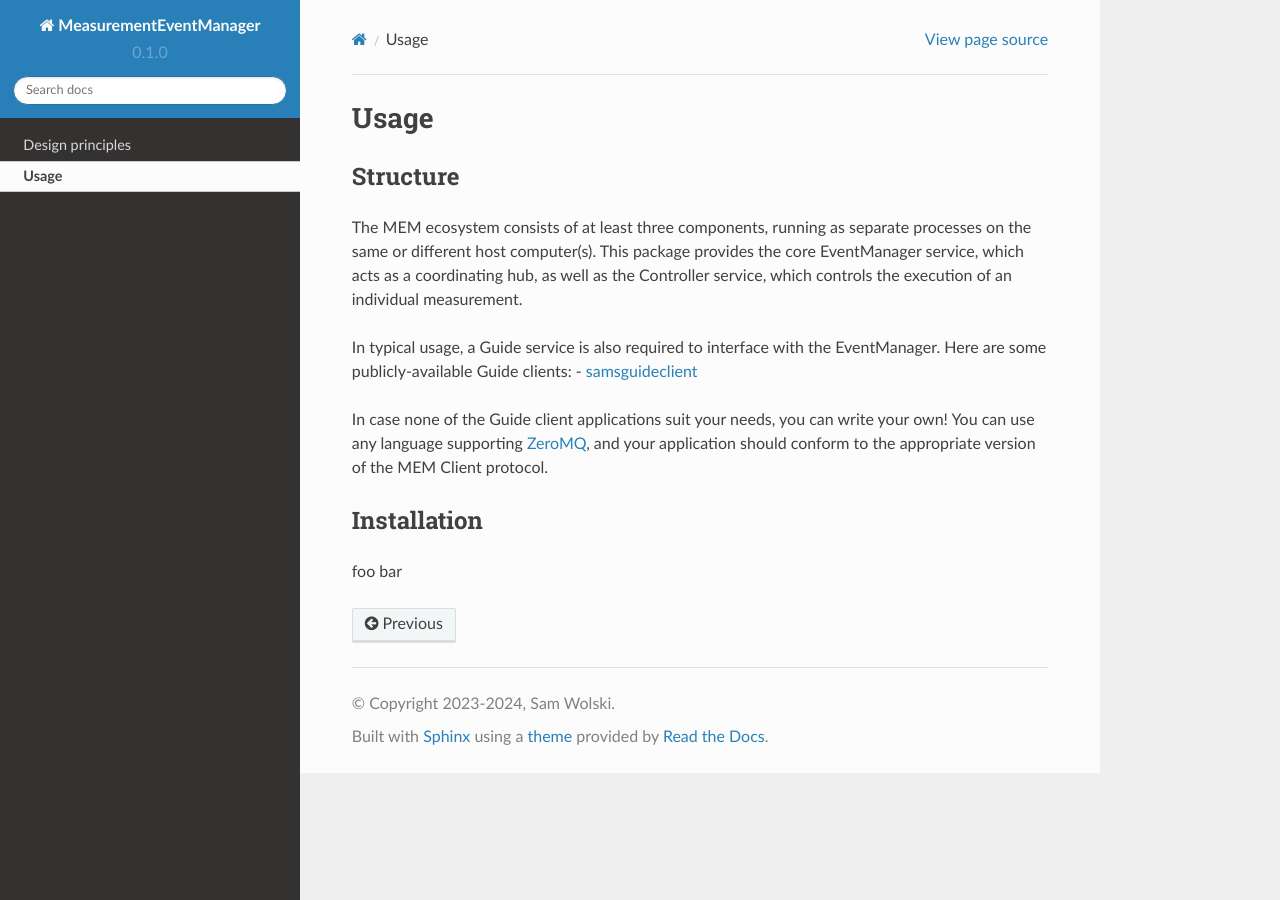
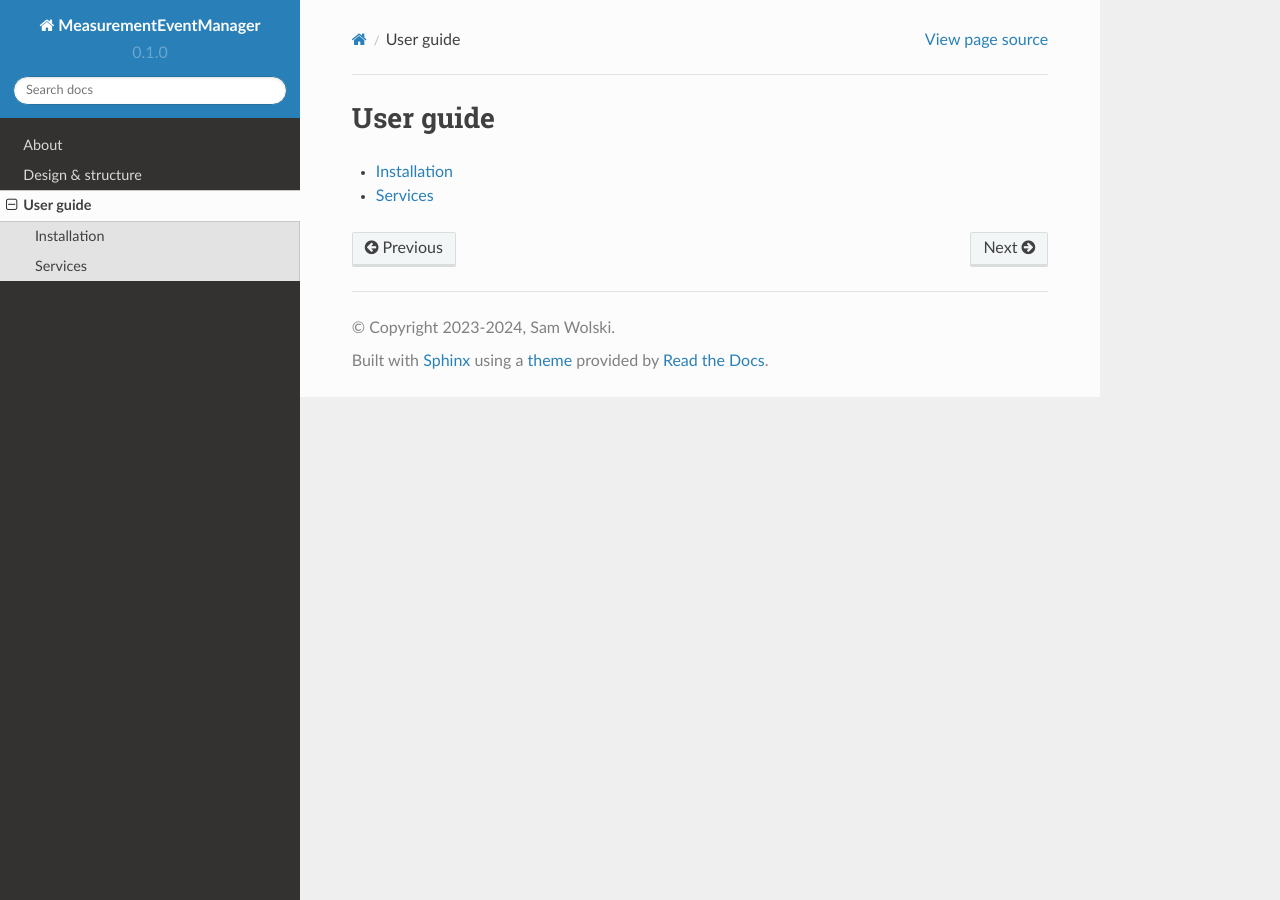
Before and after one commit to M1-QuantumLab/MeasurementEventManager, a Sphinx documentation site: the page built from docs/source/usage.rst, in a window 1280 px wide. Built offline with Sphinx 7.4.7 and the Read the Docs theme 2.0.0, drawn with Linux system fonts in a browser that asks for light colours; pages that are not in the unit, such as notebooks, are missing from menus.

Commit message:
Docs: Improve main docs

```diff
--- a/docs/source/usage.rst
+++ b/docs/source/usage.rst
@@ -1,33 +1,7 @@
-Usage
-=====
+User guide
+==========
 
-.. _structure:
-.. _installation:
-.. _eventmanager:
+.. toctree::
 
-
-Structure
----------
-
-The MEM ecosystem consists of at least three components, running as separate
-processes on the same or different host computer(s).
-This package provides the core EventManager service, which acts as a
-coordinating hub, as well as the Controller service, which controls the
-execution of an individual measurement.
-
-In typical usage, a Guide service is also required to interface with the
-EventManager.
-Here are some publicly-available Guide clients:
-- `samsguideclient <https://github.com/SamWolski/samsguideclient/>`_
-
-In case none of the Guide client applications suit your needs, you can write
-your own!
-You can use any language supporting `ZeroMQ <https://zeromq.org>`_, and your
-application should conform to the appropriate version of the MEM Client
-protocol.
-
-
-Installation
-------------
-
-foo bar
+   userguide/install
+   userguide/services
```
Also changed, not shown: docs/source/design.rst (added, +91 -0 lines), docs/source/design_principles.rst (deleted, +0 -59 lines), docs/source/index.rst (+16 -12 lines), docs/source/userguide/install.rst (added, +11 -0 lines), docs/source/userguide/services.rst (added, +35 -0 lines).
